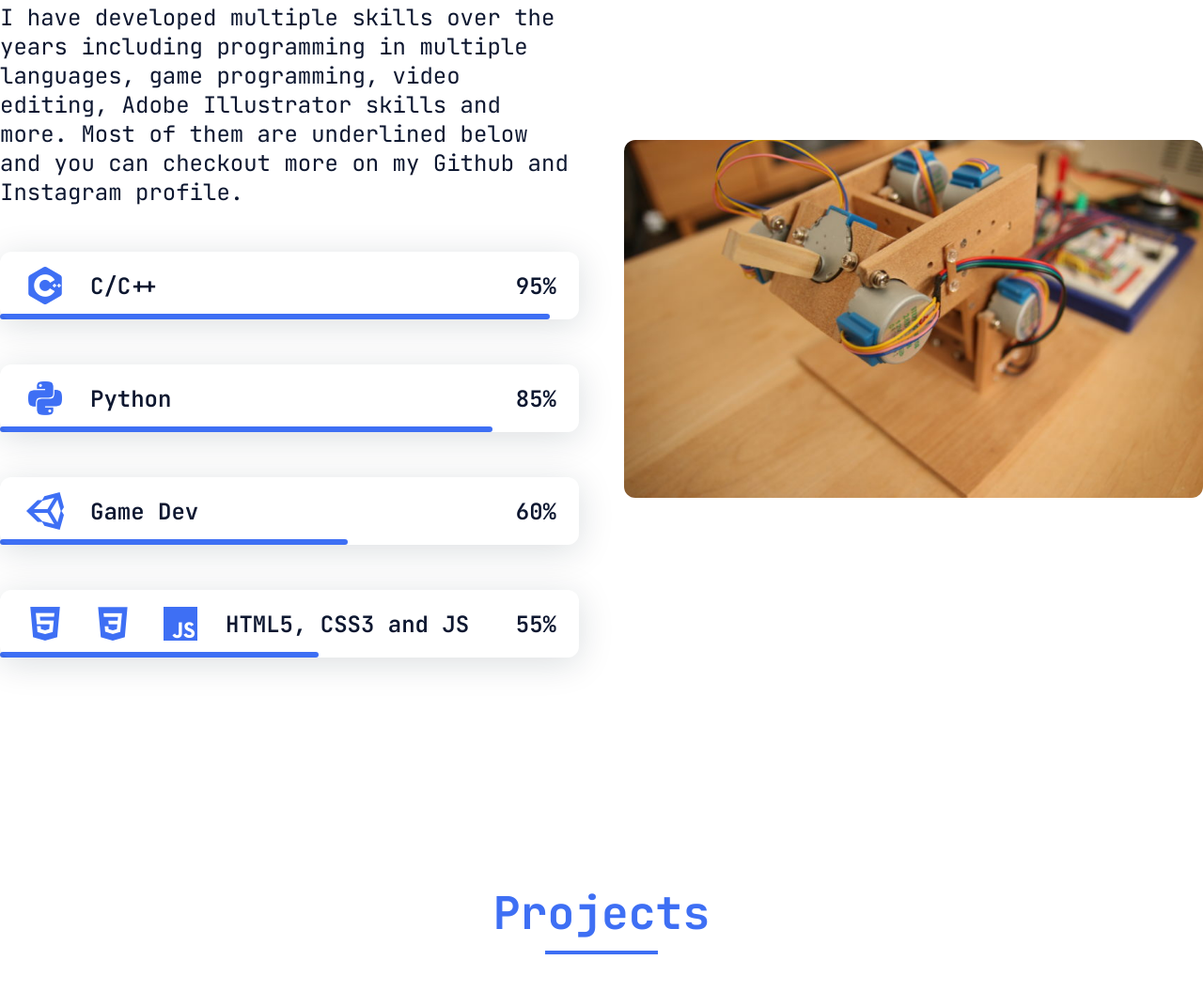
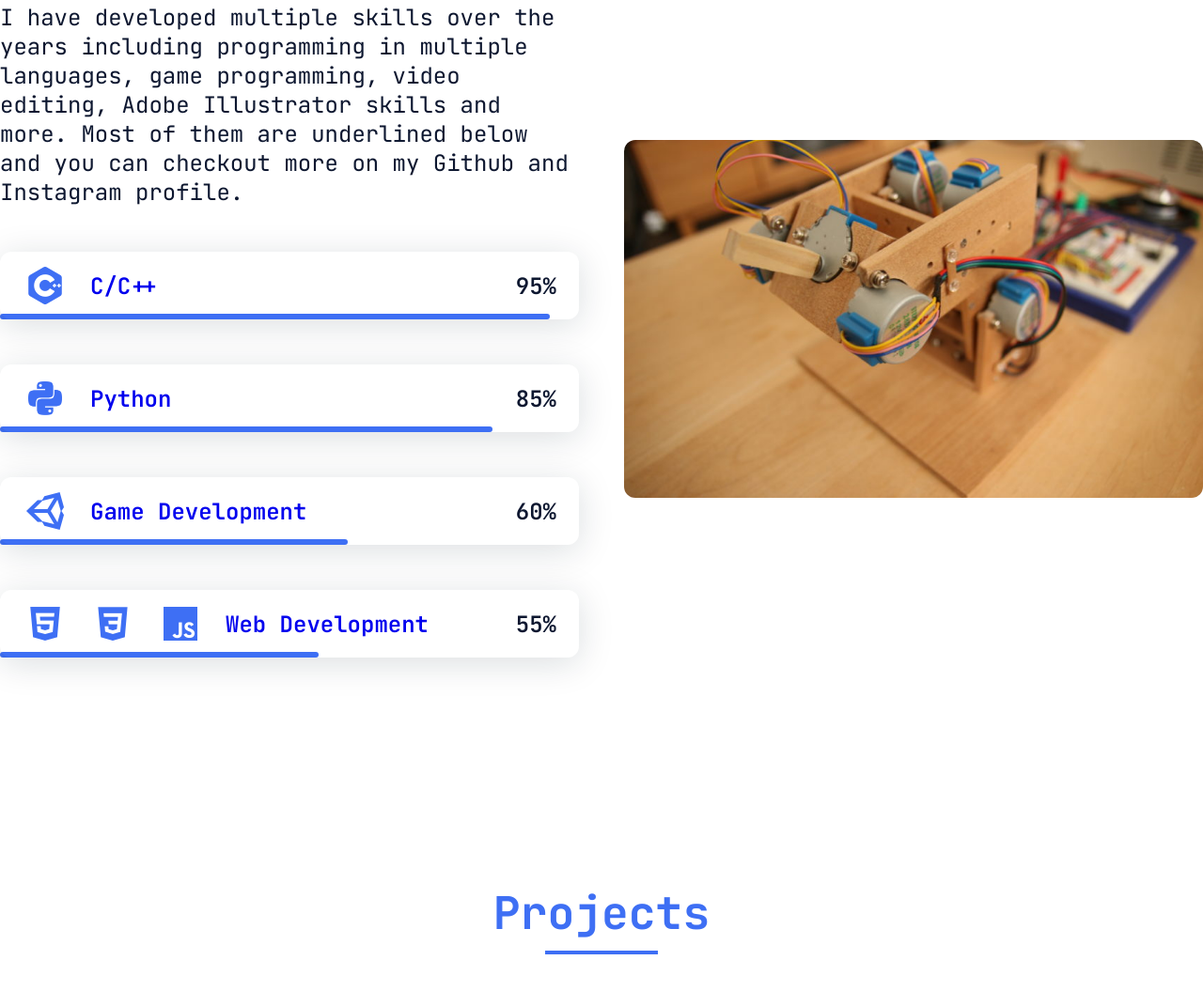
Before and after one commit to Supragy352/portfolio, a plain HTML site: page index.html in a window 1280 px wide. Shown: the part 2386-3441 px from the top of the page at 94% size. Drawn offline with nearby package versions, Linux system fonts and the light colour scheme.

Commit message:
Links Workign

```diff
--- a/index.html
+++ b/index.html
@@ -78,7 +78,7 @@
                         <div class="skills__data">
                             <div class="skills__names">
                                 <i class="bx bxl-c-plus-plus skills__icon"></i>
-                                <span class="skills__name">C/C++</span>
+                                <span class="skills__name"> <a href="https://github.com/Supragy352/sdl_game">C/C++</a></span>
                             </div>
                             <div class="skills__bar skills__html">
 
@@ -90,7 +90,7 @@
                         <div class="skills__data">
                             <div class="skills__names">
                                 <i class='bx bxl-python skills__icon' ></i>
-                                <span class="skills__name">Python</span>
+                                <span class="skills__name"><a href="https://github.com/Supragy352/manimVideos">Python</a></span>
                             </div>
                             <div class="skills__bar skills__js">
 
@@ -102,7 +102,7 @@
                         <div class="skills__data">
                             <div class="skills__names">
                                 <i class='bx bxl-unity skills__icon'></i>
-                                <span class="skills__name">Game Dev</span>
+                                <span class="skills__name"> <a href="https://github.com/Supragy352/DodgeTheCreeps">Game Development</a> </span>
                             </div>
                             <div class="skills__bar skills__ux">
 
@@ -116,7 +116,7 @@
                                 <i class='bx bxl-html5 skills__icon'></i>
                                 <i class='bx bxl-css3 skills__icon'></i>
                                 <i class='bx bxl-javascript skills__icon'></i>
-                                <span class="skills__name">HTML5, CSS3 and JS</span>
+                                <span class="skills__name"><a href="https://github.com/Supragy352/portfolio">Web Development</a></span>
                             </div>
                             <div class="skills__bar skills__css">
 
@@ -138,10 +138,10 @@
                 <h2 class="section-title">Projects</h2>
 
                 <div class="work__container bd-grid">
-                    <a href="" class="work__img">
+                    <a href="https://editor.p5js.org/mishra03supragya/full/HFnFDcLhP" class="work__img">
                         <img src="assets/img/media/lorentz.png" alt="">
                     </a>
-                    <a href="" class="work__img">
+                    <a href="https://a360.co/3xjcc8i" class="work__img">
                         <img src="assets/img/media/baja.png" alt="">
                     </a>
                 </div>
```
Also changed, not shown: 2 other files.
